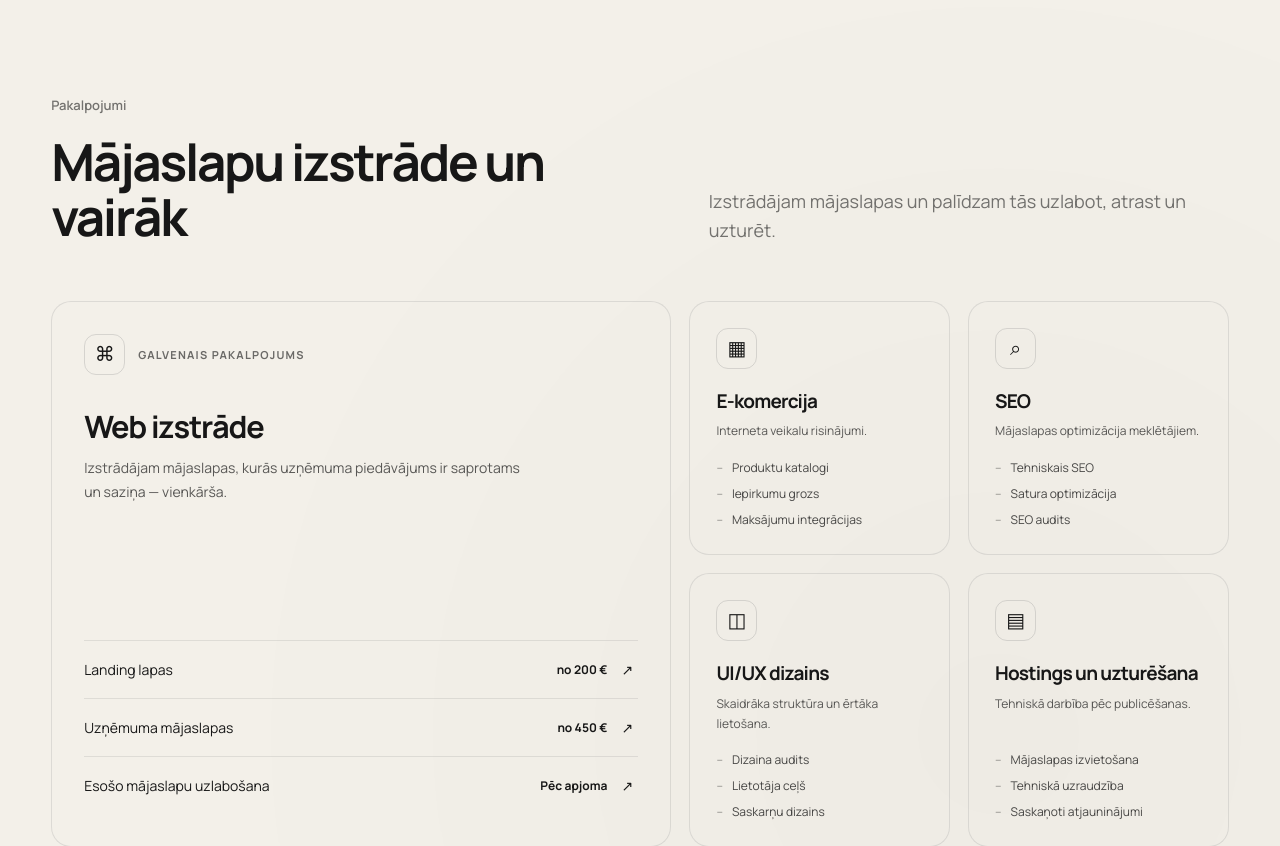
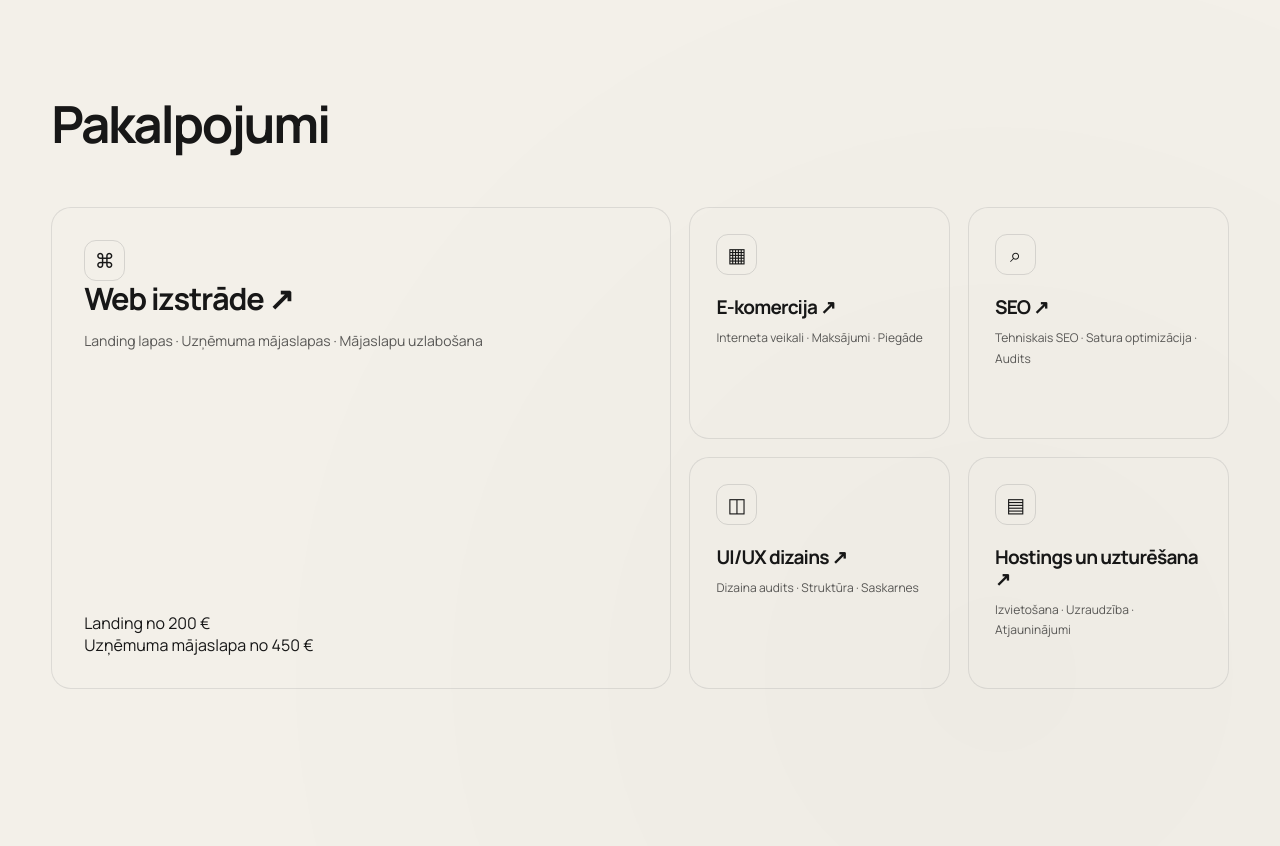
Before and after one commit to davisl24/WEBSITEAGENCY, a Next.js app: page / in a window 1280 px wide. Shown: the part 800-1646 px from the top of the page. Built offline with nearby package versions, Linux system fonts and the light colour scheme; no server answers.

Commit message:
Simplify homepage service categories and make cards clickable

```diff
--- a/app/page.tsx
+++ b/app/page.tsx
@@ -56,26 +56,20 @@ export default function Home() {
       <section className="services-section" id="services" aria-labelledby="services-title">
         <div className="services-inner">
           <div className="services-head">
-            <p className="section-label">Pakalpojumi</p>
-            <h2 id="services-title">Mājaslapu izstrāde un vairāk</h2>
-            <p className="services-intro">Izstrādājam mājaslapas un palīdzam tās uzlabot, atrast un uzturēt.</p>
+            <h2 id="services-title">Pakalpojumi</h2>
           </div>
           <div className="kestrel-services-v2">
-            <div className="ks-main">
-              <div className="ks-heading"><span className="ks-icon" aria-hidden="true">⌘</span><span className="ks-overline">GALVENAIS PAKALPOJUMS</span></div>
-              <h3>Web izstrāde</h3>
-              <p>Izstrādājam mājaslapas, kurās uzņēmuma piedāvājums ir saprotams un saziņa — vienkārša.</p>
-              <div className="ks-offers">
-                <a href="/pakalpojumi/landing-lapa"><span>Landing lapas</span><strong>no 200 €</strong><span aria-hidden="true">↗</span></a>
-                <a href="/pakalpojumi/uznemuma-majaslapa"><span>Uzņēmuma mājaslapas</span><strong>no 450 €</strong><span aria-hidden="true">↗</span></a>
-                <a href="/pakalpojumi/majaslapas-uzlabosana"><span>Esošo mājaslapu uzlabošana</span><strong>Pēc apjoma</strong><span aria-hidden="true">↗</span></a>
-              </div>
-            </div>
+            <a className="ks-main ks-category" href="/pakalpojumi/web-izstrade">
+              <span className="ks-icon" aria-hidden="true">⌘</span>
+              <h3>Web izstrāde <span className="ks-arrow" aria-hidden="true">↗</span></h3>
+              <p>Landing lapas · Uzņēmuma mājaslapas · Mājaslapu uzlabošana</p>
+              <div className="ks-offers" aria-label="Sākuma cenas"><span>Landing no 200 €</span><span>Uzņēmuma mājaslapa no 450 €</span></div>
+            </a>
             <div className="ks-other-grid">
-              <article className="ks-item"><span className="ks-icon" aria-hidden="true">▦</span><h3>E-komercija</h3><p>Interneta veikalu risinājumi.</p><ul><li>Produktu katalogi</li><li>Iepirkumu grozs</li><li>Maksājumu integrācijas</li></ul></article>
-              <article className="ks-item"><span className="ks-icon" aria-hidden="true">⌕</span><h3>SEO</h3><p>Mājaslapas optimizācija meklētājiem.</p><ul><li>Tehniskais SEO</li><li>Satura optimizācija</li><li>SEO audits</li></ul></article>
-              <article className="ks-item"><span className="ks-icon" aria-hidden="true">◫</span><h3>UI/UX dizains</h3><p>Skaidrāka struktūra un ērtāka lietošana.</p><ul><li>Dizaina audits</li><li>Lietotāja ceļš</li><li>Saskarņu dizains</li></ul></article>
-              <article className="ks-item"><span className="ks-icon" aria-hidden="true">▤</span><h3>Hostings un uzturēšana</h3><p>Tehniskā darbība pēc publicēšanas.</p><ul><li>Mājaslapas izvietošana</li><li>Tehniskā uzraudzība</li><li>Saskaņoti atjauninājumi</li></ul></article>
+              <a className="ks-item ks-category" href="/pakalpojumi/e-komercija"><span className="ks-icon" aria-hidden="true">▦</span><h3>E-komercija <span className="ks-arrow" aria-hidden="true">↗</span></h3><p>Interneta veikali · Maksājumi · Piegāde</p></a>
+              <a className="ks-item ks-category" href="/pakalpojumi/seo"><span className="ks-icon" aria-hidden="true">⌕</span><h3>SEO <span className="ks-arrow" aria-hidden="true">↗</span></h3><p>Tehniskais SEO · Satura optimizācija · Audits</p></a>
+              <a className="ks-item ks-category" href="/pakalpojumi/ui-ux"><span className="ks-icon" aria-hidden="true">◫</span><h3>UI/UX dizains <span className="ks-arrow" aria-hidden="true">↗</span></h3><p>Dizaina audits · Struktūra · Saskarnes</p></a>
+              <a className="ks-item ks-category" href="/pakalpojumi/hostings"><span className="ks-icon" aria-hidden="true">▤</span><h3>Hostings un uzturēšana <span className="ks-arrow" aria-hidden="true">↗</span></h3><p>Izvietošana · Uzraudzība · Atjauninājumi</p></a>
             </div>
           </div>
         </div>
```
